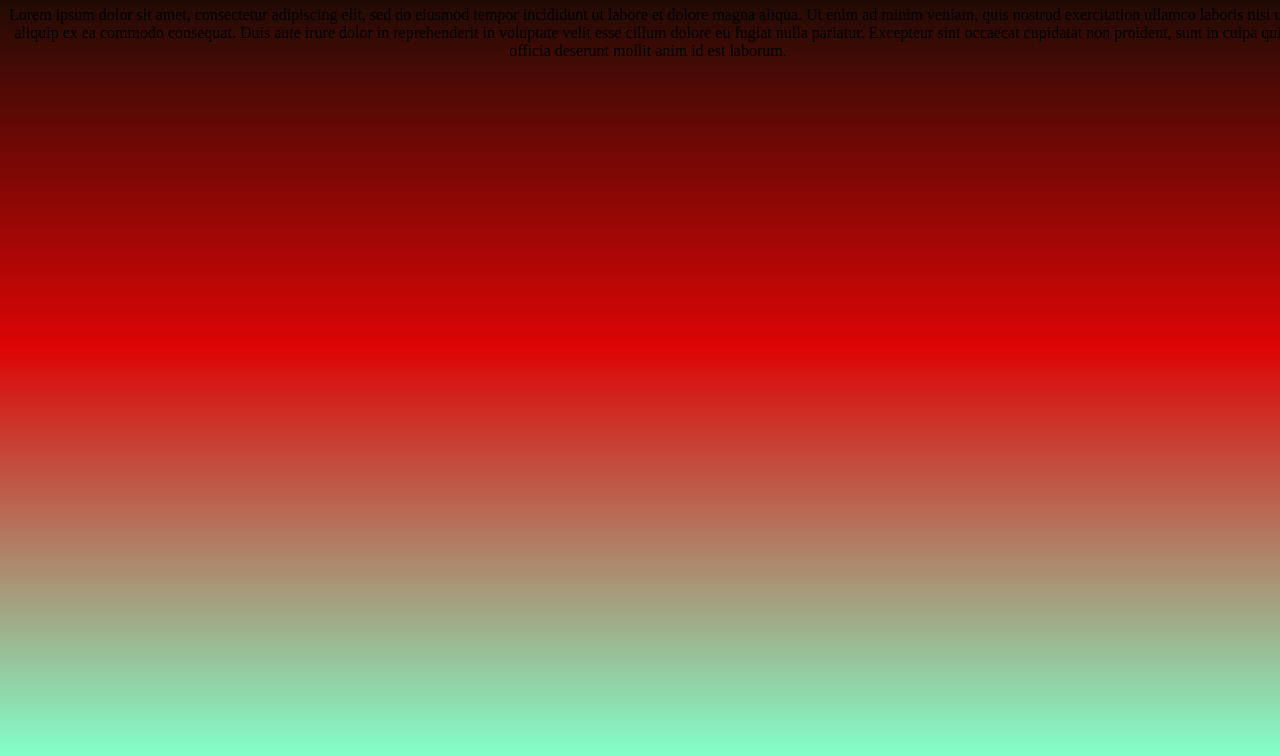
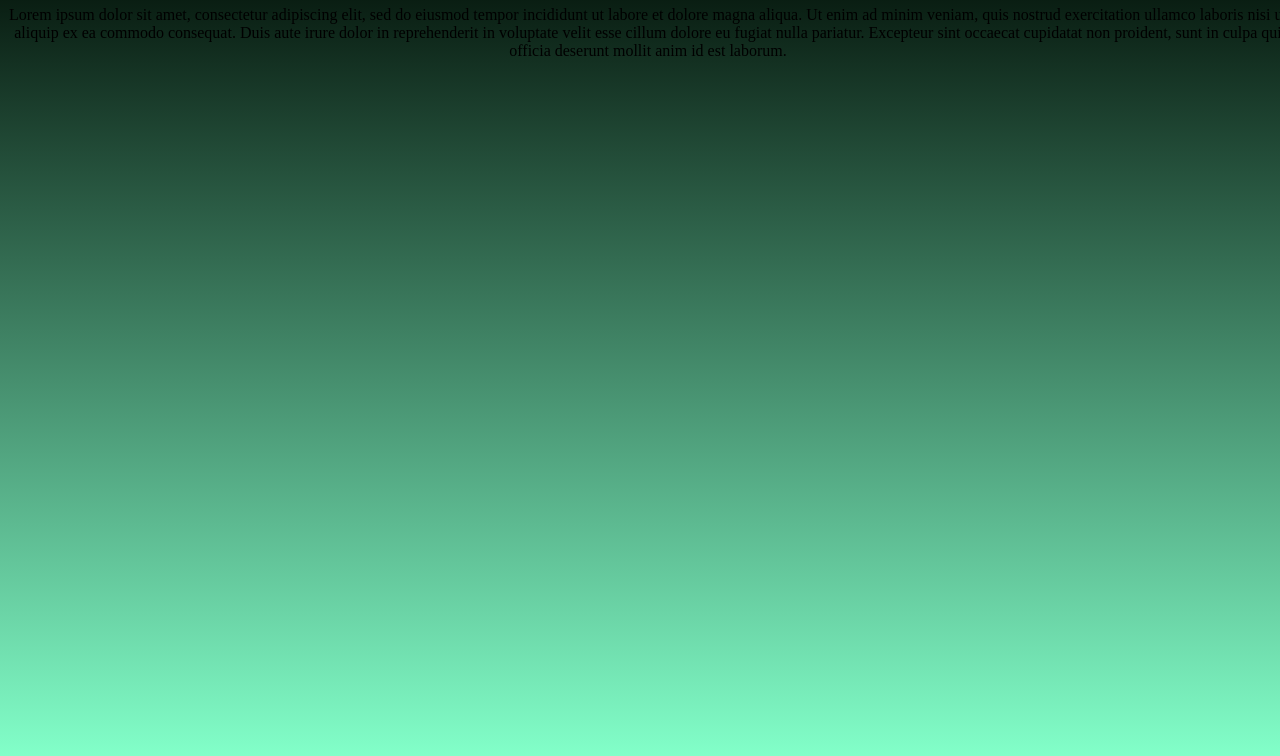
Before and after one commit to Hridhaan7D/MyFootballWebsite, a plain HTML site: page index.html in a window 1280 px wide. Shown: the part 60-816 px from the top of the page. Drawn offline with Linux system fonts and the light colour scheme.

Commit message:
Update index.html

```diff
--- a/index.html
+++ b/index.html
@@ -3,7 +3,7 @@
   <style>
      body{
          text-align: center;
-         background-image: linear-gradient(rgb(0, 12, 4), rgb(221, 5, 5), rgb(130, 255, 201));
+         background-image: linear-gradient(rgb(0, 12, 4), rgb(130, 255, 201));
          min-width: 100%;
          min-height: 100%;
       }
```
